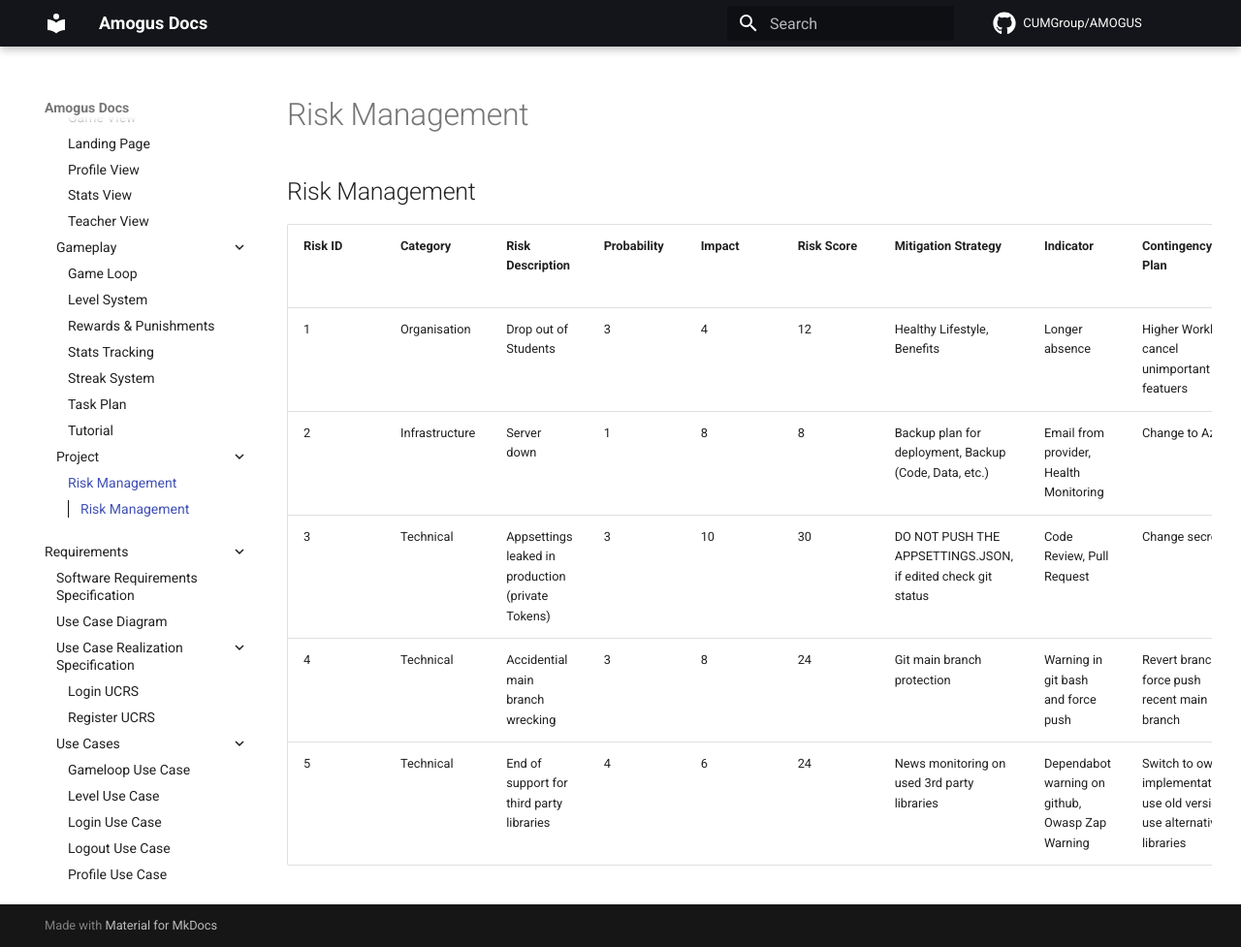
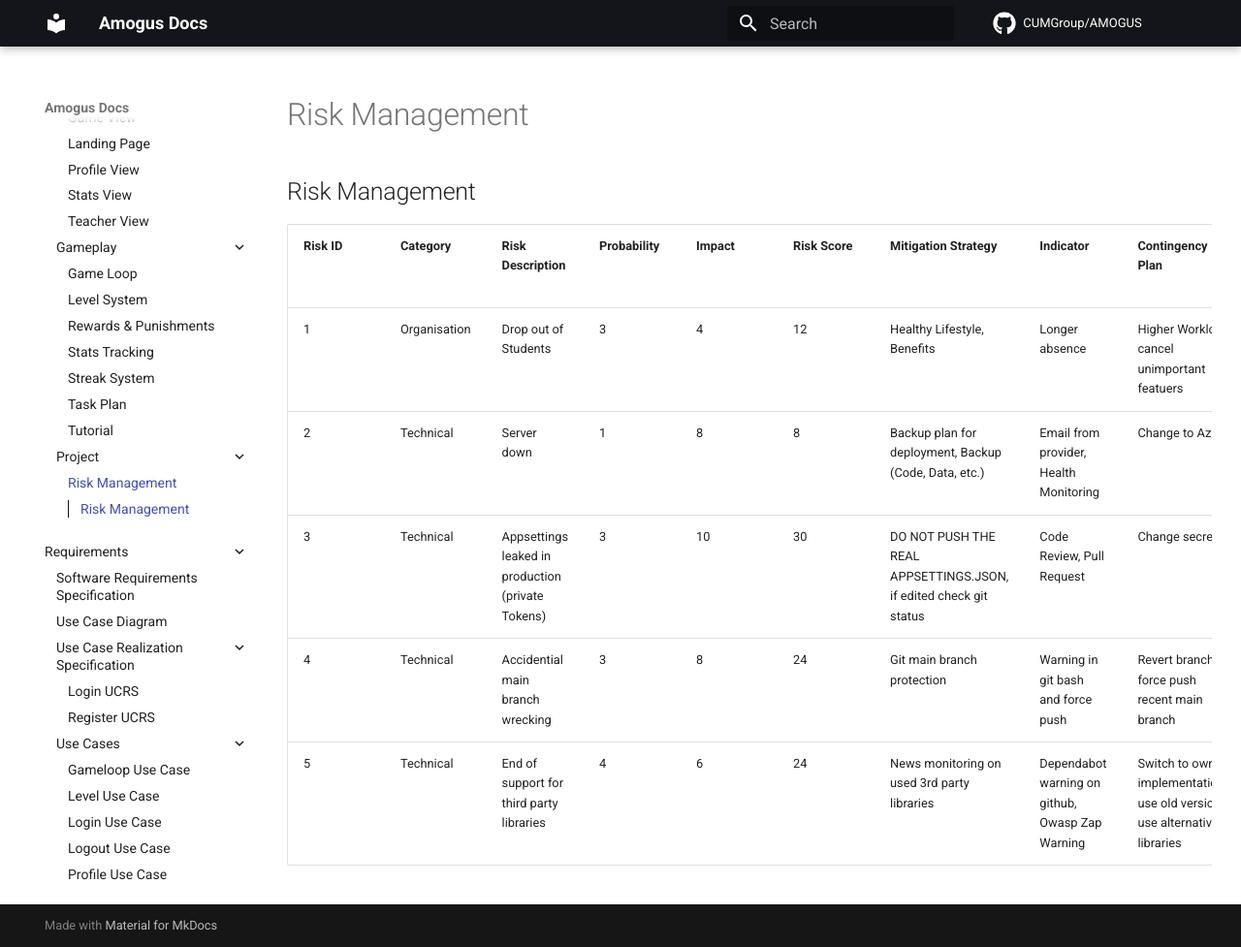
Before and after one commit to CUMGroup/AMOGUS, an MkDocs documentation site: the page built from docs/Developer Docs/Planning/Project/Risk Management.md, in a window 1280 px wide and 977 px high. Shown: the whole window at 97% size. Built offline with MkDocs 1.6.1 and Material for MkDocs 9.7.7, drawn with Linux system fonts in a browser that asks for light colours; comment, search, counter and statistics services are not loaded.

Commit message:
Update Risk Management.md

```diff
--- a/docs/Developer Docs/Planning/Project/Risk Management.md
+++ b/docs/Developer Docs/Planning/Project/Risk Management.md
@@ -3,7 +3,7 @@
 | Risk ID |	Category | Risk Description |	Probability |	Impact |	Risk Score | Mitigation Strategy |	Indicator |	Contingency Plan	| Responsible |	Status |	Last modifed date |
 |-|-|-|-|-|-|-|-|-|-|-|-|
 |1	|Organisation|	Drop out of Students	|3|	4|	12|	Healthy Lifestyle, Benefits|	Longer absence|	Higher Workload, cancel unimportant featuers|	Alex|	Open|	12.04.2023|
-|2	|Infrastructure|	Server down	|1	|8	|8|	Backup plan for deployment, Backup (Code, Data, etc.)| 	Email from provider, Health Monitoring|	Change to Azure|	Alex	|Open	|12.04.2023|
-|3	|Technical|	Appsettings leaked in production (private Tokens)|3	|10	|30	|DO NOT PUSH THE APPSETTINGS.JSON, if edited check git status|	Code Review, Pull Request |	Change secrets|	Pusher	|Open	|12.04.2023|
+|2	|Technical|	Server down	|1	|8	|8|	Backup plan for deployment, Backup (Code, Data, etc.)| 	Email from provider, Health Monitoring|	Change to Azure|	Alex	|Open	|12.04.2023|
+|3	|Technical|	Appsettings leaked in production (private Tokens)|3	|10	|30	|DO NOT PUSH THE REAL APPSETTINGS.JSON, if edited check git status|	Code Review, Pull Request |	Change secrets|	Pusher	|Open	|12.04.2023|
 |4	|Technical	|Accidential main branch wrecking|	3	|8	|24	|Git main branch protection |	Warning in git bash and force push|	Revert branch, force push recent main branch|	Pusher|	Closed	|12.04.2023|
 |5	|Technical	|End of support for third party libraries	|4|	6|	24|	News monitoring on used 3rd party libraries|	Dependabot warning on github, Owasp Zap Warning|	Switch to own implementations, use old versions, use alternative libraries|	Anna|	Open	|12.04.2023|
```
